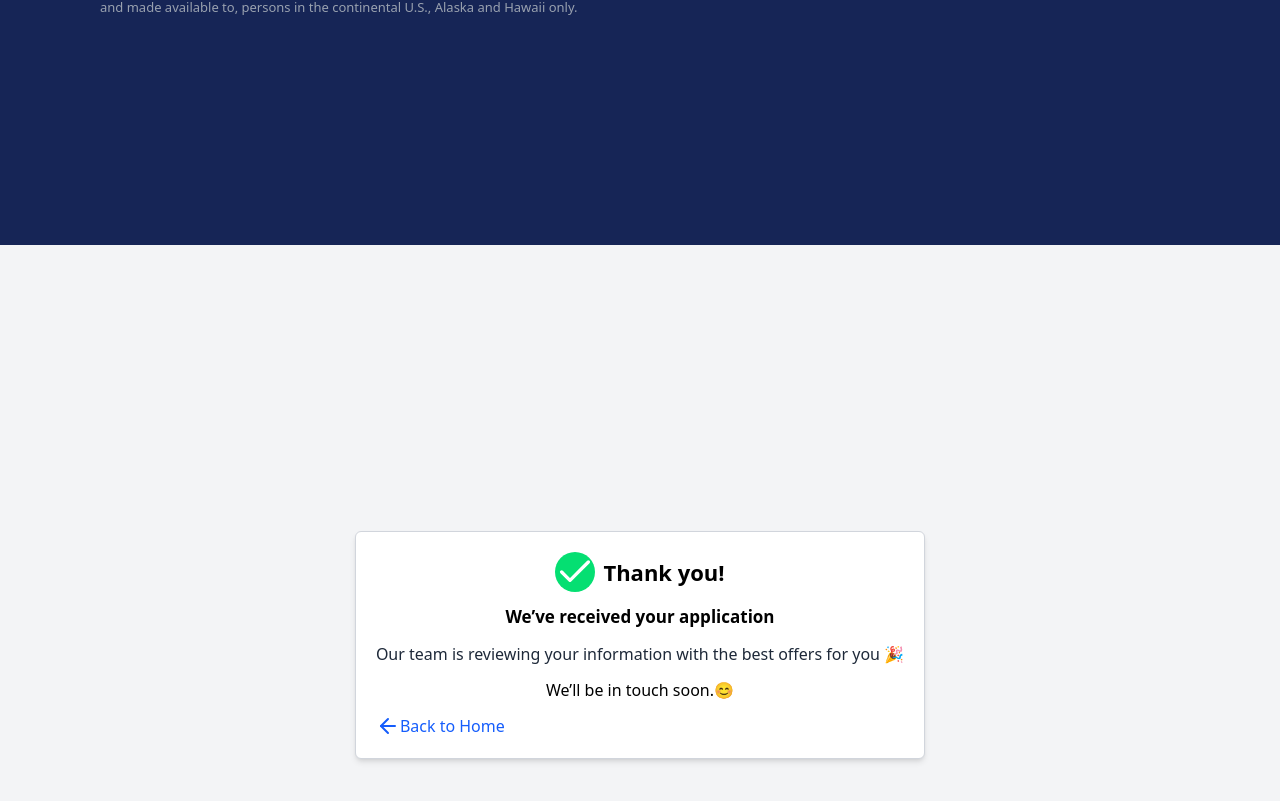
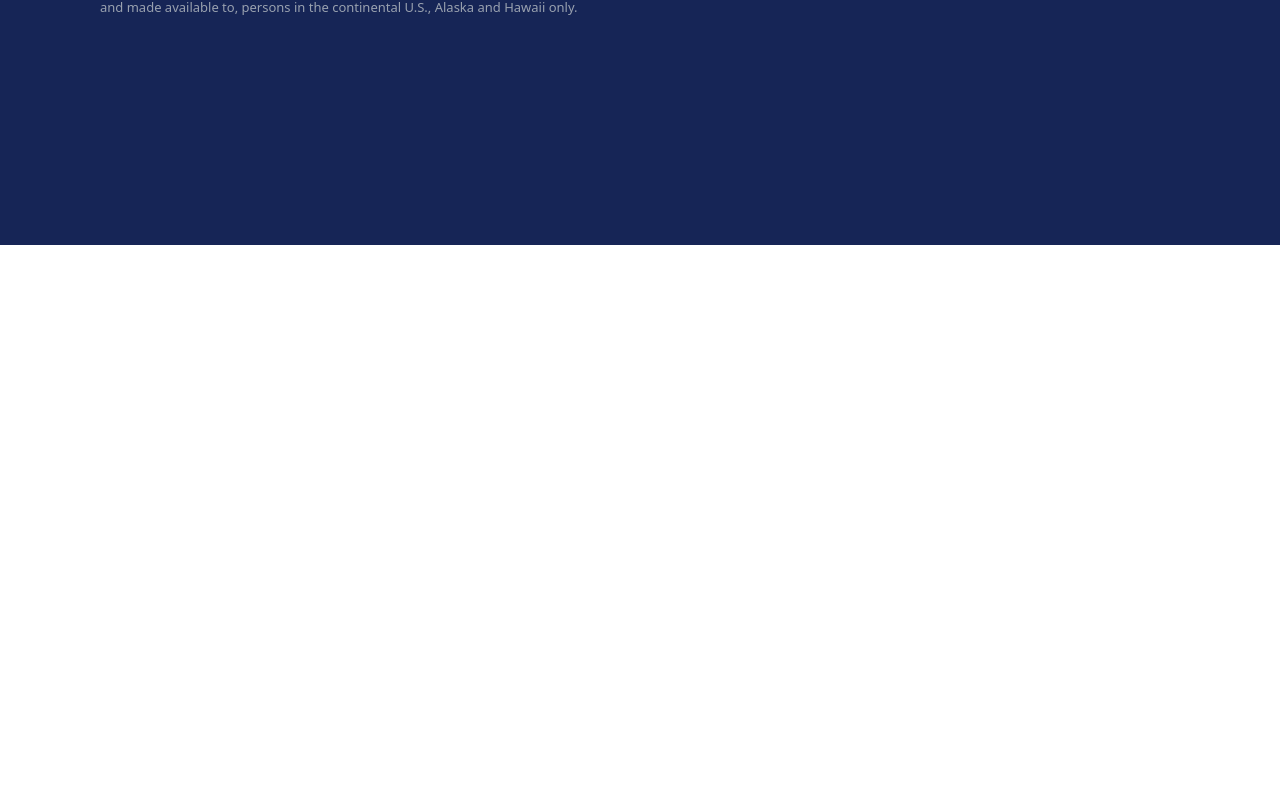
Before and after one commit to Ankit-Mishra2025/Lead_Tree_Group_Website, a React (Vite) app: page / in a window 1280 px wide. Shown: the part 3747-4548 px from the top of the page. After the commit the page ends 3992 px from the top, so only its background shows below. Built offline with nearby package versions, Linux system fonts and the light colour scheme.

Commit message:
minor changes

```diff
--- a/src/App.jsx
+++ b/src/App.jsx
@@ -33,7 +33,7 @@ const MainLayout = () => (
     <FinanceSlider />
     {/* <FinanceBlogPage/> */}
     <Footer />
-    <SubmitNotificationPage/>
+
   </div>
 );
 
```
